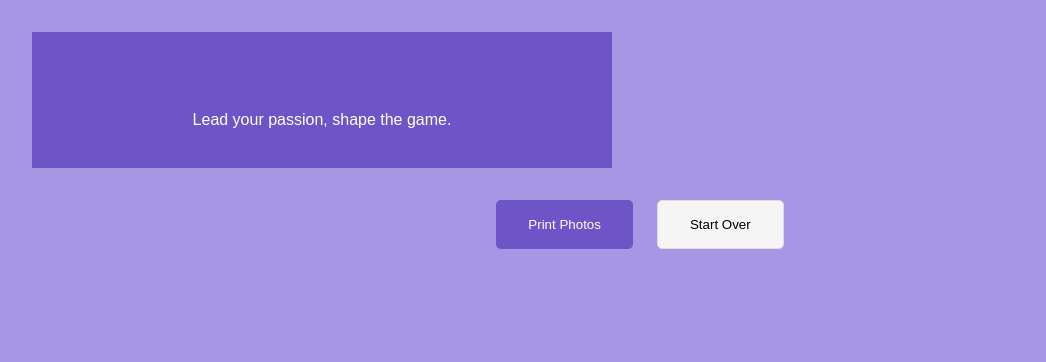
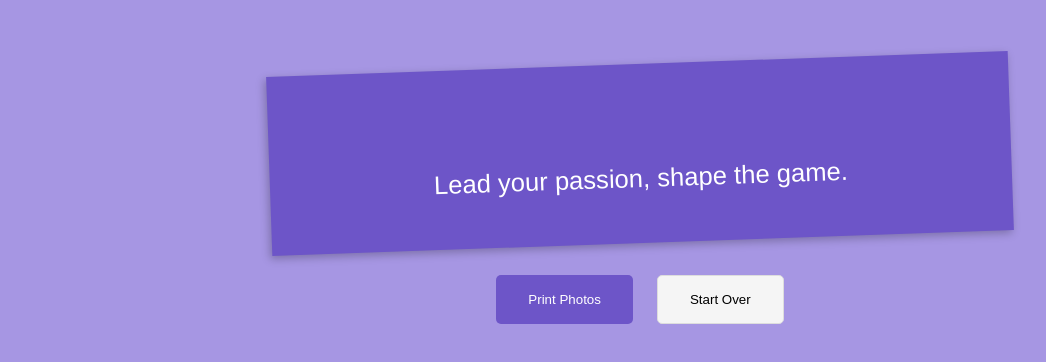
Before and after one commit to antonynyt/photobooth, a Vue app in the folder frontend/: page /results in a window 1280 px wide. Shown: the top 362 px of the page, without its empty margins (0-1046 px from the left). Built offline with nearby package versions, Linux system fonts and the light colour scheme.

Commit message:
front: fix img cors on polaroid generation

```diff
--- a/frontend/src/components/ThePolaroid.vue
+++ b/frontend/src/components/ThePolaroid.vue
@@ -47,14 +47,15 @@ const photos = computed(() => {
 <style scoped>
 .photo-container {
     background-color: var(--purple);
-    padding: 40px;
-    max-width: 500px;
+    padding: 4vw;
+    width: 50vw;
+    font-size: 2vw;
 }
 
 .photos-grid {
     display: grid;
     grid-template-columns: 1fr 1fr;
-    gap: 1rem;
+    gap: 2vw;
 }
 
 .grid-item {
@@ -70,7 +71,7 @@ img {
 
 .slogan {
     text-align: center;
-    margin-top: 40px;
+    margin-top: 4vw;
     color: #fff;
 }
 
--- a/frontend/src/views/ResultsView.vue
+++ b/frontend/src/views/ResultsView.vue
@@ -18,23 +18,66 @@ onMounted(() => {
 
 function handlePrint() {
     const polaroidElement = document.querySelector('#polaroid');
+
+    // Wait for all images to load first
+    const images = Array.from(polaroidElement.querySelectorAll('img'));
+
+    // Pre-load and sanitize all images
+    Promise.all(images.map(img => {
+        // Skip if already a data URL (safe)
+        if (img.src.startsWith('data:')) return Promise.resolve();
+
+        // Create a clean, CORS-free version of each image
+        return new Promise((resolve, reject) => {
+            const canvas = document.createElement('canvas');
+            const ctx = canvas.getContext('2d');
+
+            const imgObj = new Image();
+            imgObj.crossOrigin = 'anonymous';
+
+            imgObj.onload = () => {
+                // Draw to canvas and replace original src with data URL
+                canvas.width = imgObj.width;
+                canvas.height = imgObj.height;
+                ctx.drawImage(imgObj, 0, 0);
+
+                try {
+                    // Replace the original image src with a safe data URL
+                    img.src = canvas.toDataURL('image/jpeg');
+                    resolve();
+                } catch (e) {
+                    console.warn("Couldn't convert image:", e);
+                    resolve(); // Continue anyway
+                }
+            };
+
+            imgObj.onerror = () => {
+                console.warn("Couldn't load image:", img.src);
+                resolve(); // Continue anyway
+            };
+
+            // Start loading with crossOrigin set
+            imgObj.src = img.src;
+        });
+    }))
+    .then(() => {
+        // Now generate the image with all image sources sanitized
         const options = {
             quality: 1.0,
-        pixelRatio: 2, // Very high resolution
-        width: polaroidElement.width,
-        height: polaroidElement.height,
+            pixelRatio: 2, // Higher resolution for better quality
             cacheBust: true,
             skipFonts: false
         };
 
-    toJpeg(polaroidElement, options)
-        .then((dataUrl) => {
+        return toJpeg(polaroidElement, options);
+    })
+    .then(dataUrl => {
         const link = document.createElement('a');
         link.href = dataUrl;
         link.download = 'photolab_prints.jpg';
         link.click();
     })
-        .catch((error) => {
+    .catch(error => {
         console.error('Error generating image:', error);
     });
 }
@@ -47,7 +90,7 @@ function startOver() {
 
 <template>
     <div class="results-container">
-        <div class="photos-grid">
+        <div class="polaroid-container">
             <ThePolaroid :photos="photos" />
         </div>
 
@@ -68,22 +111,16 @@ function startOver() {
     padding: 2rem;
 }
 
-h1 {
-    font-size: var(--big-text);
-    margin-bottom: 2rem;
+.polaroid-container {
+    display: flex;
+    justify-content: center;
+    align-items: center;
+    margin-top: 2rem;
+    transform: rotate(-2deg);
 }
 
-.photos-grid {
-    display: grid;
-    grid-template-columns: repeat(auto-fit, minmax(300px, 1fr));
-    gap: 1rem;
-    margin-bottom: 2rem;
-}
-
-.grid-item {
-    aspect-ratio: 3/4;
-    overflow: hidden;
-    border-radius: 8px;
+.polaroid-container > div {
+    box-shadow: -2px 3px 9px 0px rgba(0, 0, 0, 0.25);
 }
 
 .action-buttons {
```
Lines whose indentation alone changed are shown as unchanged.
